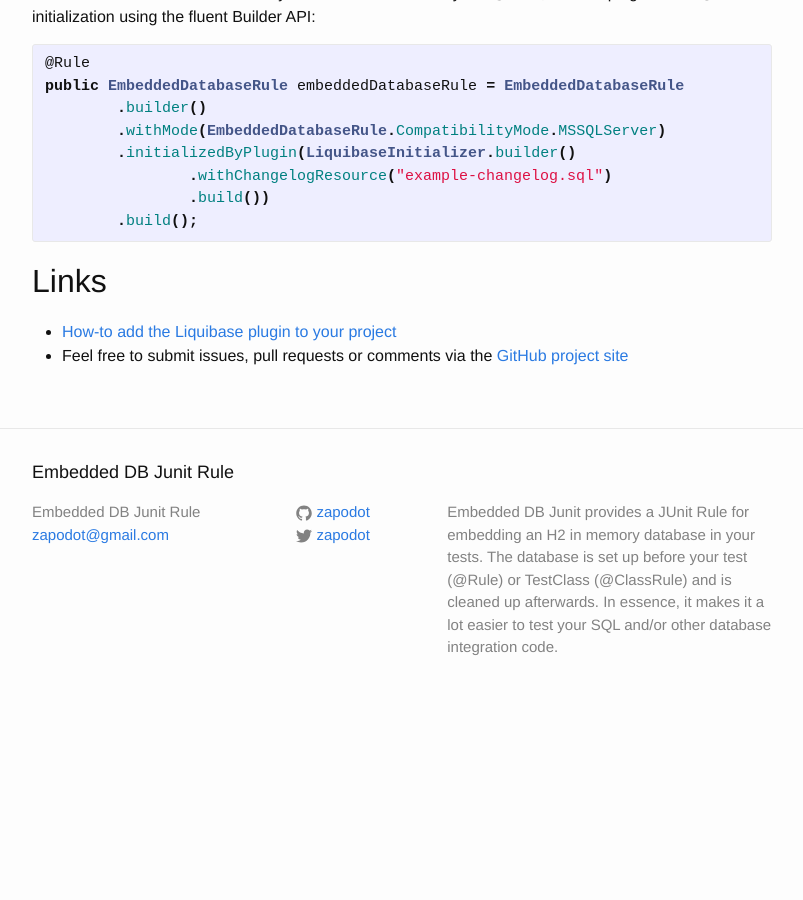
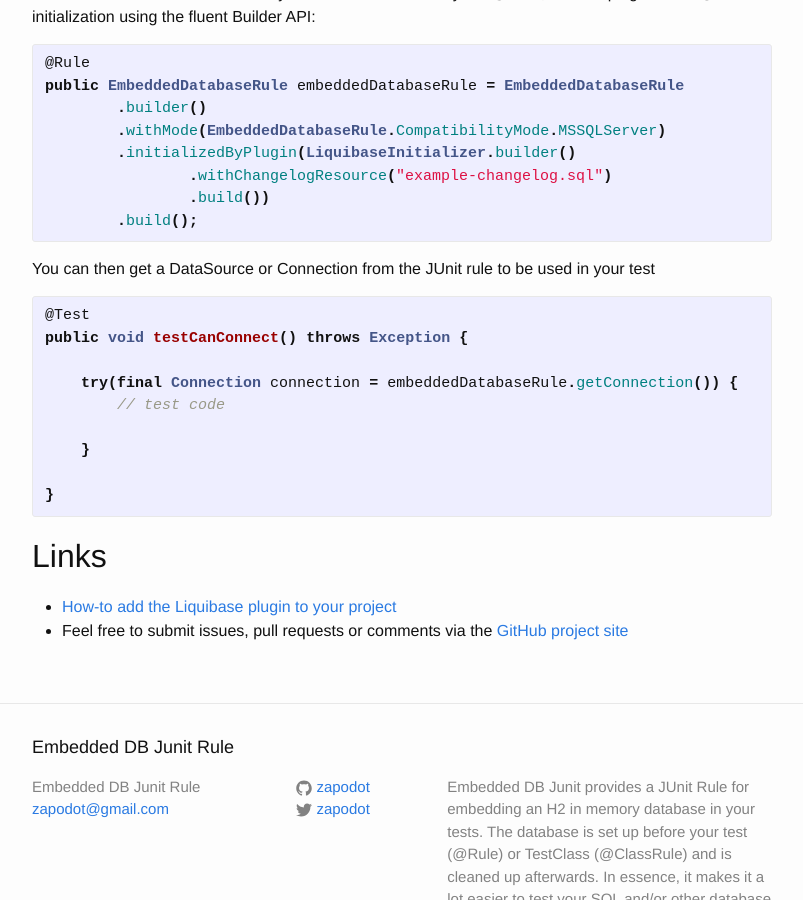
Before and after one commit to zapodot/embedded-db-junit, a Jekyll site: the page built from _posts/2015-12-13-Liquibase-support-has-been-released.markdown, in a window 1280 px wide and 900 px high, scrolled down 633 px. Shown: the whole window, without its empty margins (238-1041 px from the left). Built offline with Jekyll 4.4.1, drawn with Linux system fonts in a browser that asks for light colours; before the commit the page ends 1352 px from its top, so only the background shows below that.

Commit message:
add test example code as well

```diff
--- a/_posts/2015-12-13-Liquibase-support-has-been-released.markdown
+++ b/_posts/2015-12-13-Liquibase-support-has-been-released.markdown
@@ -32,6 +32,19 @@ public EmbeddedDatabaseRule embeddedDatabaseRule = EmbeddedDatabaseRule
                 .build())
         .build();
 {% endhighlight %}
+You can then get a DataSource or Connection from the JUnit rule to be used in your test
+{% highlight java %}
+@Test
+public void testCanConnect() throws Exception {
+
+    try(final Connection connection = embeddedDatabaseRule.getConnection()) {
+        // test code
+
+    }
+
+}
+{% endhighlight %}
+
 
 ## Links
 * [How-to add the Liquibase plugin to your project](https://github.com/zapodot/embedded-db-junit/tree/master/embedded-db-junit-liquibase)
```
